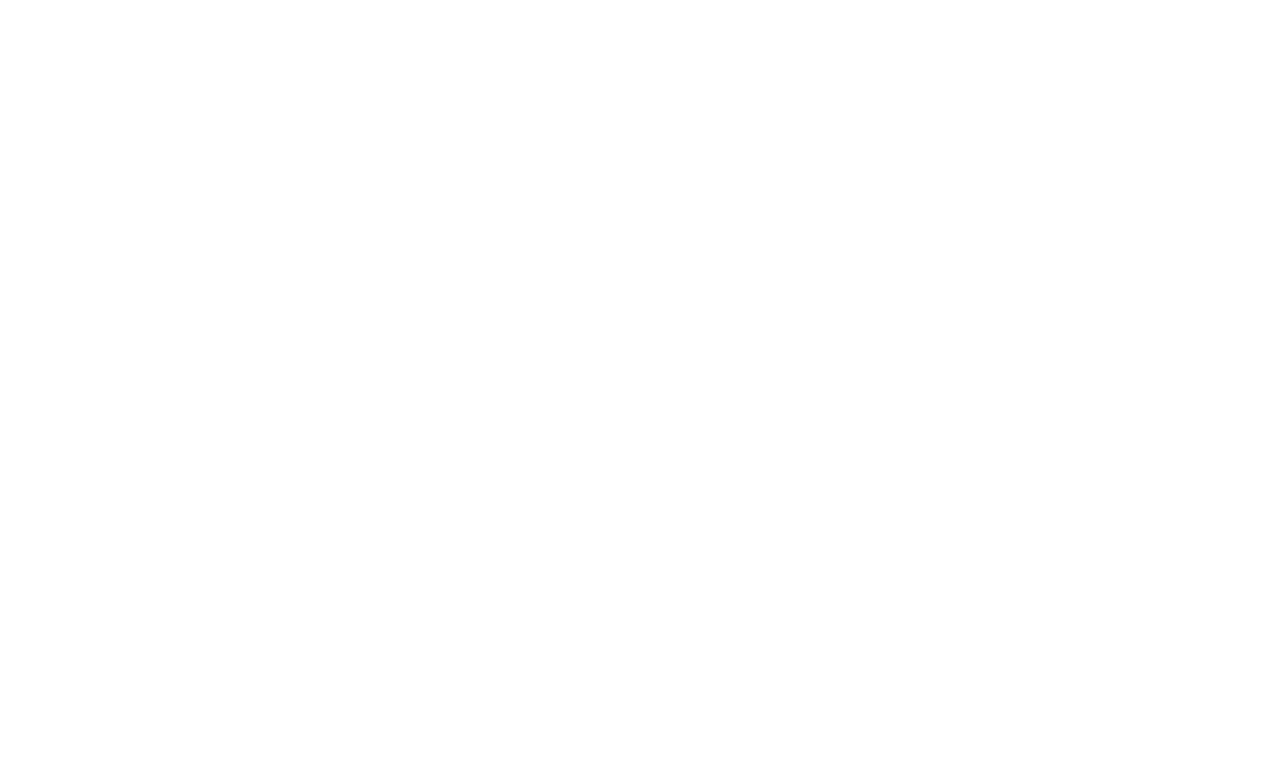
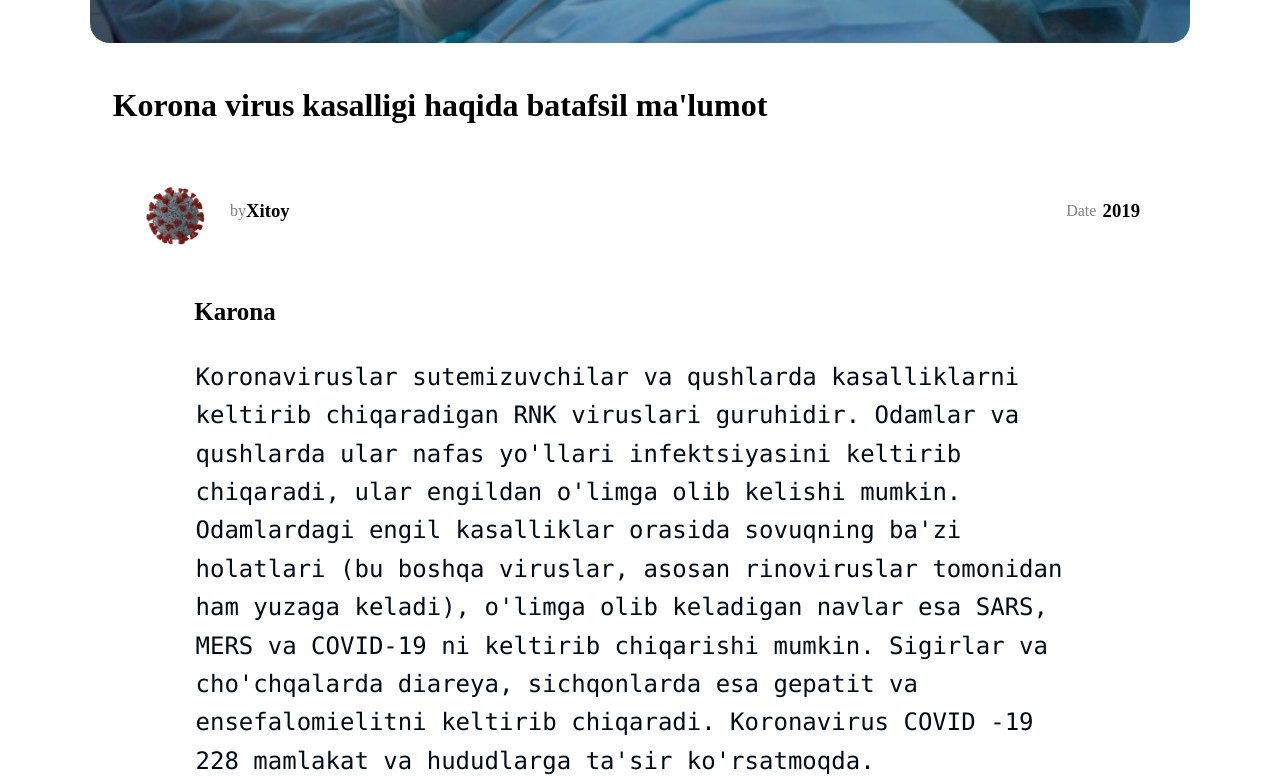
Before and after one commit to Saidazamxon-bit/Doctor-Web, a React (Create React App) app: page / in a window 1280 px wide. Shown: the part 4497-5273 px from the top of the page. Before the commit the page ends 3780 px from the top, so only its background shows below. Built offline with nearby package versions, Linux system fonts and the light colour scheme.

Commit message:
Yangi o‘zgarishlar

```diff
--- a/src/components/A6.jsx
+++ b/src/components/A6.jsx
@@ -1,7 +1,7 @@
 import React from 'react';
-import "./A6.css"
 import { Col, Row, Statistic } from 'antd';
 import CountUp from 'react-countup';
+import "./A6.css"
 const formatter = value => <CountUp end={value} separator="," />;
 const App = () => (
     <div className='A6-box'>
--- /dev/null
+++ b/src/components/A7.css
@@ -0,0 +1,84 @@
+.A7-box{
+/* border: 2px red solid; */
+width: 100%;
+height: 2000px;
+margin-top: 180px;
+}
+
+.A7-img{
+    width: 1100px;
+    height: 600px;
+    border-radius: 20px;
+}
+
+.A7-box h1{
+    margin-left: -400px;
+}
+
+.A7-virus{
+    width: 70px;
+    height: 70px;
+    margin-right: 20px;
+}
+
+.A7-wrapper{
+    /* border: 2px red solid; */
+    width: 1000px ;
+    height: 100px;
+    margin: auto;
+    display: flex;
+    justify-content: space-between;
+}
+
+.virus-box{
+    /* border: 2px red solid; */
+    width: 100px;
+    display: flex;
+    justify-content: space-around;
+
+}
+
+.virus-box2{
+    /* border: 2px red solid; */
+    width: 80px;
+    display: flex;
+    justify-content: space-around;
+
+}
+
+.A7-grey-text{
+    color: grey;
+    font-weight: 400;
+}
+
+
+
+.A7-2box{
+    /* border: 2px red solid; */
+    background-color: none;
+}
+.A7-2box h1{
+    margin-left: -810px;
+    font-weight: 600;
+    font-size: 25px;
+}
+.A7-uzunText{
+    width: 1089px;
+    height: 900px;
+    /* border: 2px red solid; */
+    margin: auto;
+}
+
+.A7-uzunText h1{
+    color: #010b19;
+    font-size: 24px;
+    font-style: normal;
+    font-weight: 500;
+    line-height: 160%;
+    margin: 2rem auto 0;
+    text-align: left;
+    width: 80%;
+    font-family: SFMono-Regular, Consolas, Liberation Mono, Menlo, Courier, monospace;
+    margin-left: 100px;
+
+}
--- a/src/components/A7.jsx
+++ b/src/components/A7.jsx
@@ -1,8 +1,35 @@
 import React from 'react'
+import "./A7.css"
+import ikkibrat from "../assert/2-brat.png"
+import virus from "../assert/korona.png"
 
 const A7 = () => {
   return (
-    <div> salommm dunyo</div>
+    <div className='A7-box'>
+      <img className='A7-img' src={ikkibrat} alt="" /><br /><br />
+
+      <h1>Korona virus kasalligi haqida batafsil ma'lumot</h1><br /><br />
+<div className="A7-wrapper">
+  <div className="virus-box">
+      <img className='A7-virus' src={virus} alt="" />
+      <h4 className='A7-grey-text'>by</h4>
+      <h3>Xitoy</h3>
+      </div>
+      <div className="virus-box2">
+
+      <h4 className='A7-grey-text'>Dateㅤ</h4>
+      <h3>2019</h3>
+      </div>
+    </div>
+    <div className="A7-2box">
+    <h1 className='Karona2'>Karona</h1>
+    </div>
+
+    <div className="A7-uzunText">
+      <h1>Koronaviruslar sutemizuvchilar va qushlarda kasalliklarni keltirib chiqaradigan RNK viruslari guruhidir. Odamlar va qushlarda ular nafas yo'llari infektsiyasini keltirib chiqaradi, ular engildan o'limga olib kelishi mumkin. Odamlardagi engil kasalliklar orasida sovuqning ba'zi holatlari (bu boshqa viruslar, asosan rinoviruslar tomonidan ham yuzaga keladi), o'limga olib keladigan navlar esa SARS, MERS va COVID-19 ni keltirib chiqarishi mumkin. Sigirlar va cho'chqalarda diareya, sichqonlarda esa gepatit va ensefalomielitni keltirib chiqaradi. Koronavirus COVID -19 228 mamlakat va hududlarga ta'sir ko'rsatmoqda. Koronaviruslar Orthocoronavirinae kenja oilasini , Coronaviridae oilasida Nidovirales va Riboviria sohasini tashkil qiladi . [3] [4] Ular musbat maʼnoli bir zanjirli RNK genomiga va spiral simmetriyadagi nukleokapsidga ega boʻlgan oʻralgan viruslardir . [5] Koronaviruslarning genom hajmi taxminan 26 dan 32 kilobazagacha oʻzgarib turadi , bu RNK viruslari orasida eng kattalaridan biridir. [6] Ularning sirtidan chiqadigan o'ziga xos to'psimon shpiklari bor elektron mikrograflar quyosh tojini eslatuvchi tasvirni yaratadi, ularning nomi shundan kelib chiqadi.</h1>
+    </div>
+
+    </div>
   )
 }
 
```
Also changed, not shown: src/assert/2-brat.png (added), src/assert/korona.png (added).
